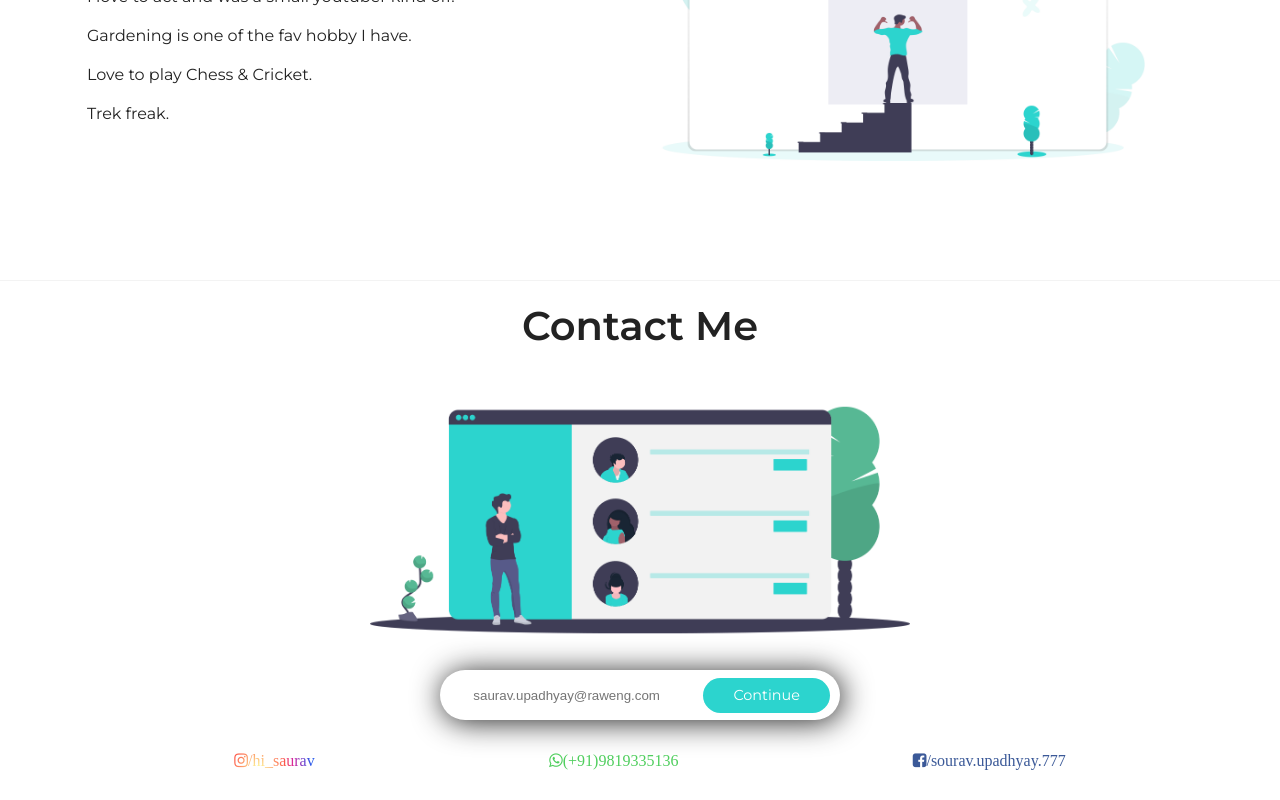
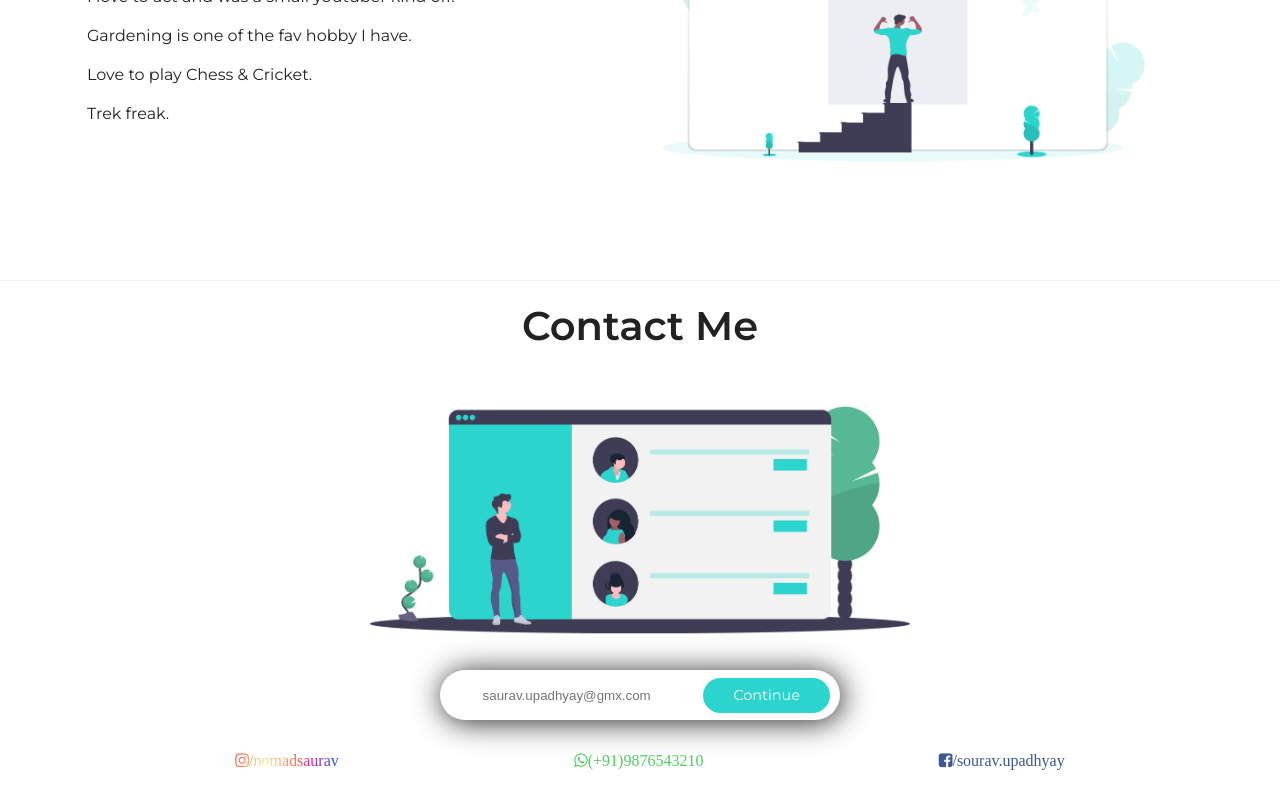
Before and after one commit to sauravraw/portfolio, a plain HTML site: page index.html in a window 1280 px wide. Shown: the part 1974-2774 px from the top of the page. Drawn offline with Linux system fonts and the light colour scheme.

Commit message:
data updated
fake social media updates

```diff
--- a/index.html
+++ b/index.html
@@ -192,7 +192,7 @@
 				<div class="contact-input">
 					<input
 						type="email"
-						placeholder="saurav.upadhyay@raweng.com"
+						placeholder="saurav.upadhyay@gmx.com"
 						disabled
 					/>
 					<a href="#">Continue</a>
@@ -201,26 +201,26 @@
 					<ul>
 						<li>
 							<a
-								href="https://instagram.com/hi_saurav"
+								href="https://instagram.com/nomadsaurav"
 								target="_newpage"
 							>
 								<i class="fa fa-instagram" aria-hidden="true"
-									>/hi_saurav</i
+									>/nomadsaurav</i
 								>
 							</a>
 						</li>
 						<li>
 							<i class="fa fa-whatsapp" aria-hidden="true"
-								>(+91)9819335136</i
+								>(+91)9876543210</i
 							>
 						</li>
 						<li>
 							<a
-								href="https://wwww.facebook.com/sourav.upadhyay.777"
+								href="https://wwww.facebook.com/sourav.upadhyay"
 								target="_newpage"
 							>
 								<i class="fa fa-facebook-square" aria-hidden="true"
-									>/sourav.upadhyay.777</i
+									>/sourav.upadhyay</i
 								>
 							</a>
 						</li>
```
